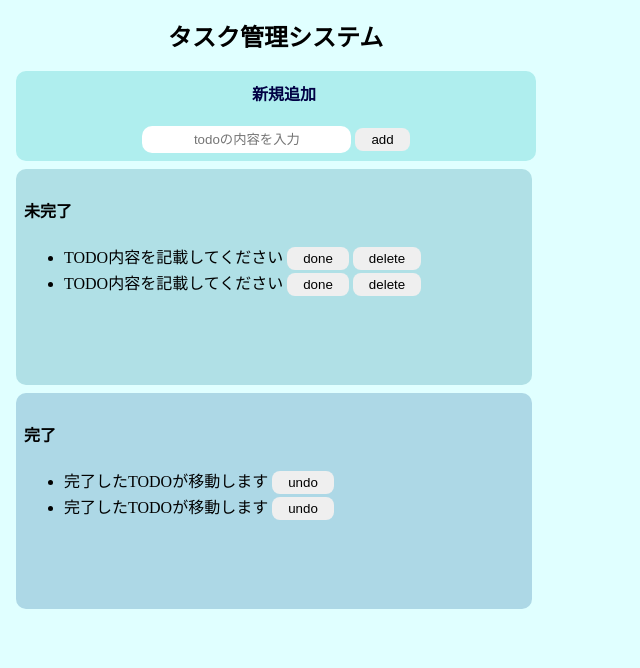
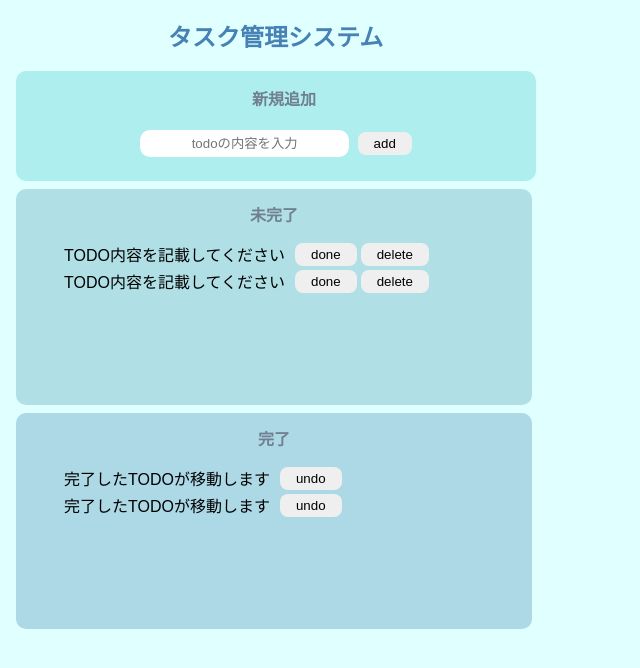
Before and after one commit to rs2cat-pr/js-todo-app, a website built with Parcel: page index.html in a window 1280 px wide. Shown: the whole page, without its empty margins (0-640 px from the left). Built offline with nearby package versions, Linux system fonts and the light colour scheme.

Commit message:
html・cssの実装

```diff
--- a/src/styles.css
+++ b/src/styles.css
@@ -1,17 +1,19 @@
 body {
-  font-family: meiryo;
+  font-family: sans-serif;
   background-color: #e0ffff;
 }
 
 h2 {
   padding: 10px;
   margin: 5px 150px;
+  color: #4682b4;
 }
 
 button {
   border-radius: 8px;
   border: none;
   padding: 4px 16px;
+  margin: 0px 2px;
 }
 button:hover {
   background-color: #00008b;
@@ -21,7 +23,7 @@ button:hover {
 .input-area {
   background-color: #afeeee;
   width: 500px;
-  height: 70px;
+  height: 90px;
   padding: 10px;
   margin: 8px;
   border-radius: 10px;
@@ -32,6 +34,7 @@ input {
   border-radius: 10px;
   border: none;
   padding: 6px 16px;
+  margin: 15px 2px;
   outline: none;
   text-align: center;
 }
@@ -54,9 +57,19 @@ input {
   border-radius: 10px;
 }
 
-.heading {
+span {
+  margin-right: 8px;
+}
+
+h4 {
   text-align: center;
-  margin-top: 0;
+  margin: 5px;
   font-weight: bold;
-  color: #010144;
+  color: #708090;
 }
+
+li {
+  display: flex;
+  align-items: center;
+  padding-bottom: 3px;
+}
```
